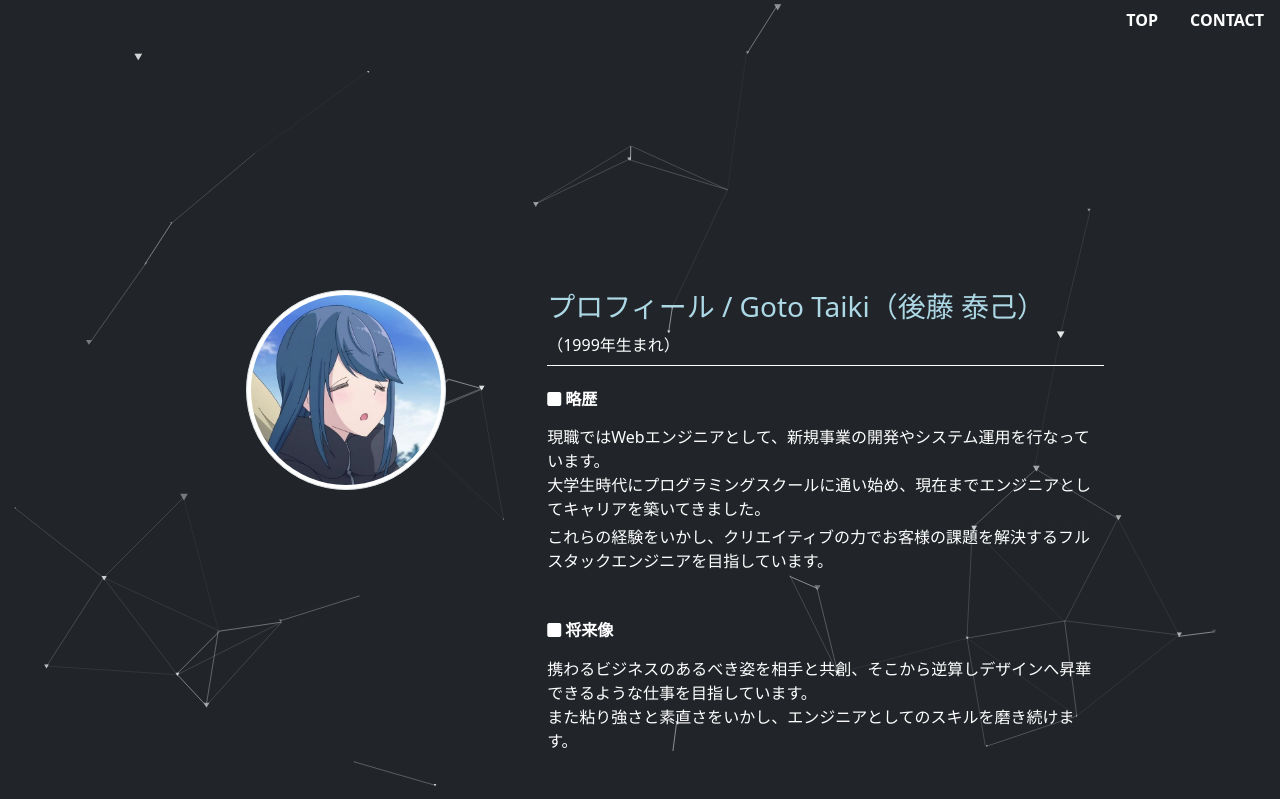
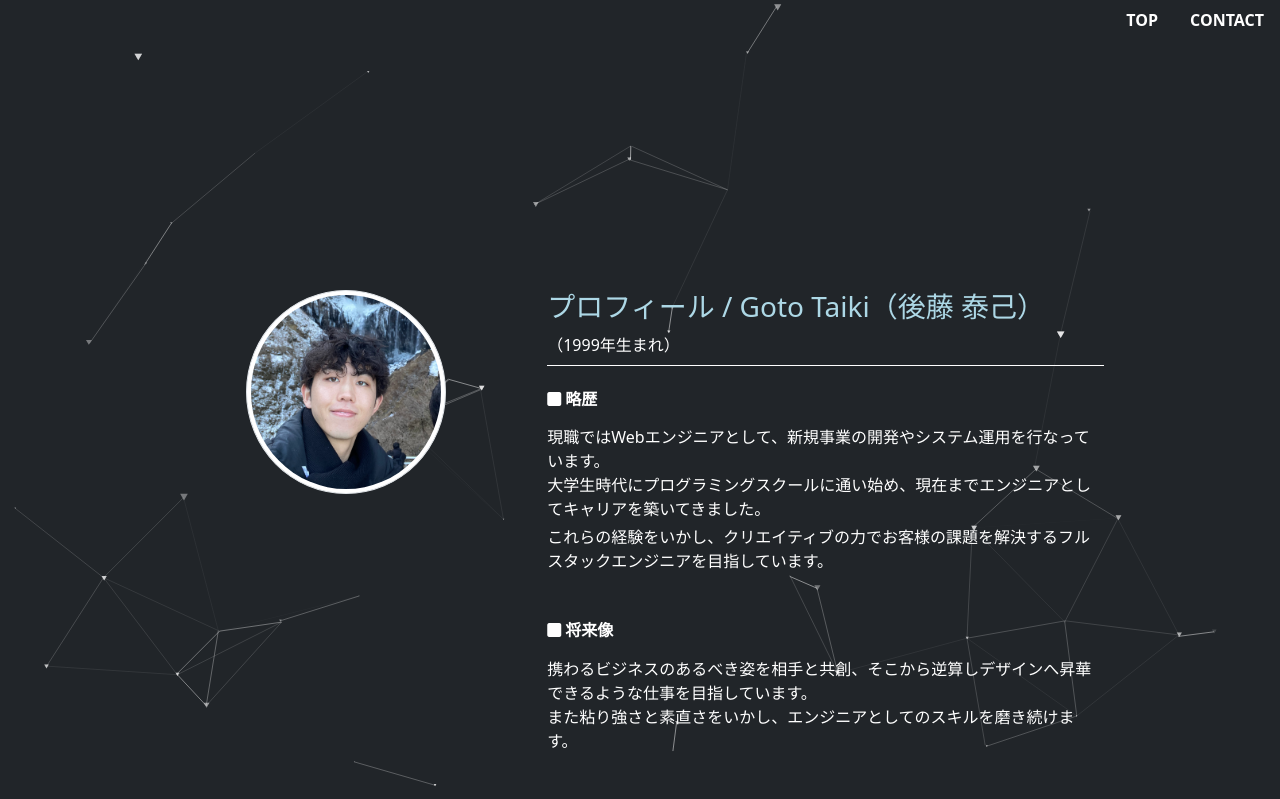
Before and after one commit to goto-0921/sakacore.net, a PHP site: page / in a window 1280 px wide. Shown: the top 799 px of the page. Run offline with PHP 8.4, Linux system fonts and the light colour scheme; some libraries are stand-ins or nearby versions.

Commit message:
コミット

```diff
--- a/public/index.php
+++ b/public/index.php
@@ -13,7 +13,7 @@
             <div class="mx-auto mt-5" style="max-width: 960px;">
                 <div class="d-md-flex justify-content-center main-top">
                     <div class="imgBox text-center">
-                        <img class="img-thumbnail rounded-circle" src="/inc/img/rinchyan.jpeg" alt="rinchyan.jpeg">
+                        <img class="img-thumbnail rounded-circle" src="/inc/img/sakacore.jpeg" alt="sakacore.jpeg">
                     </div>
 
                     <div class="profileBox mt-md-0 mt-5 mx-3">
```
Also changed, not shown: public/inc/img/sakacore.jpeg (added).
